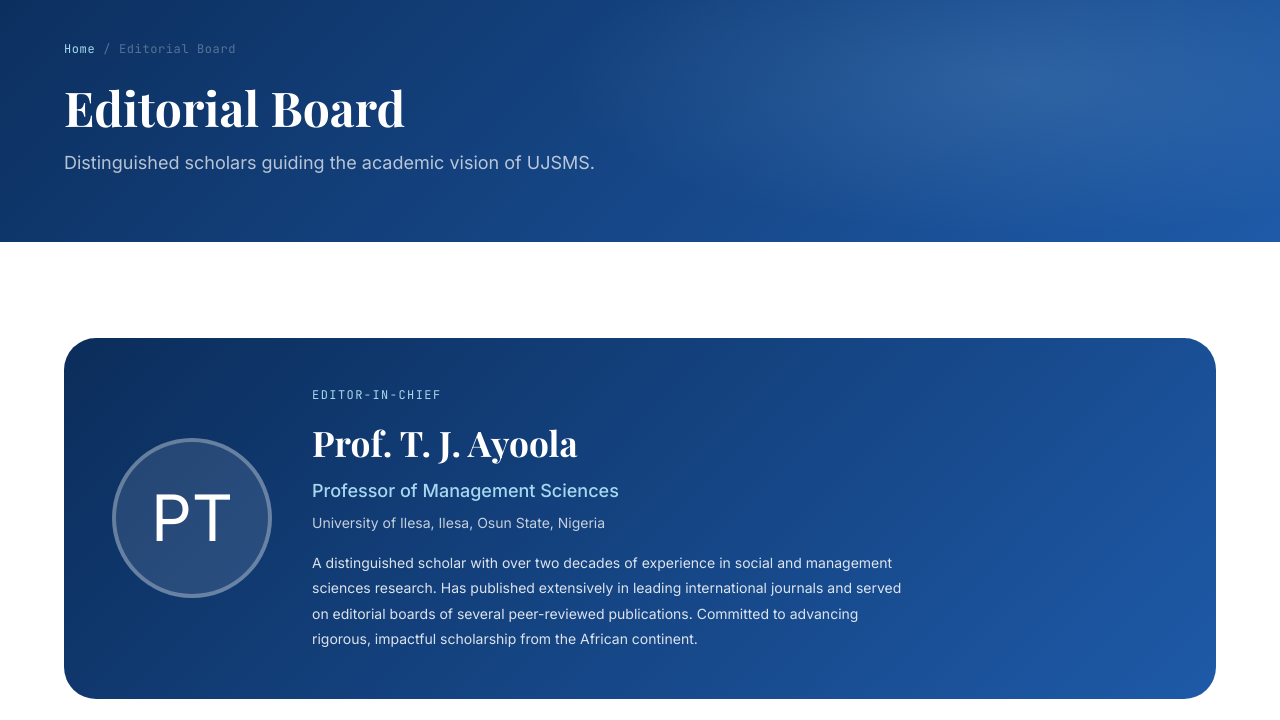
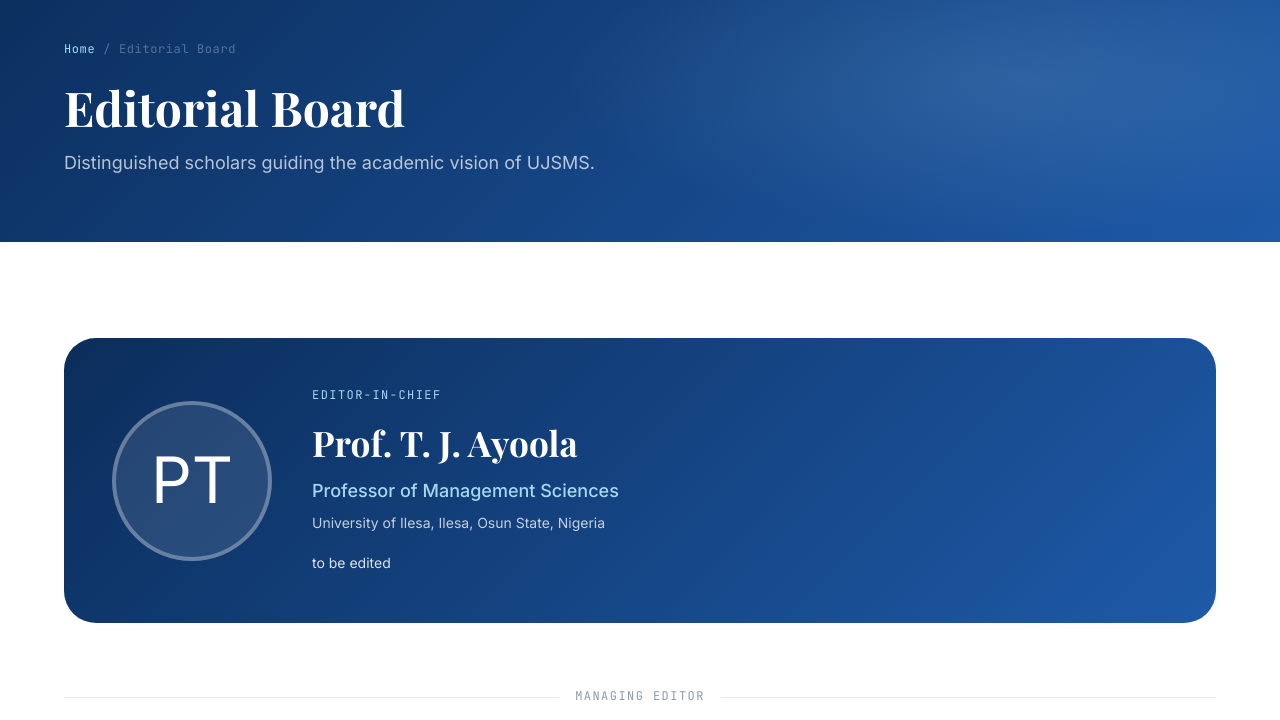
Before and after one commit to richyabe/unilesa-journal, a plain HTML site: page editorial-board.html in a window 1280 px wide. Shown: the part 80-800 px from the top of the page. Drawn offline with nearby package versions, Linux system fonts and the light colour scheme; no server answers.

Commit message:
Update editorial-board.html

```diff
--- a/editorial-board.html
+++ b/editorial-board.html
@@ -147,7 +147,7 @@
         <div class="chief-name">${m.name}</div>
         <div class="chief-role">${m.specialization || 'Professor of Management Sciences'}</div>
         <div class="chief-inst">${m.institution || 'University of Ilesa, Ilesa, Osun State, Nigeria'}</div>
-        <p class="chief-bio">${m.bio || 'A distinguished scholar with over two decades of experience in social and management sciences research. Has published extensively in leading international journals and served on editorial boards of several peer-reviewed publications. Committed to advancing rigorous, impactful scholarship from the African continent.'}</p>
+        <p class="chief-bio">${m.bio || 'to be edited'}</p>
         ${m.email ? `<a href="mailto:${m.email}" style="display:inline-flex;align-items:center;gap:6px;color:var(--light-blue);font-size:var(--fs-sm);margin-top:16px">✉ ${m.email}</a>` : ''}
       </div>
     </div>`;
```
